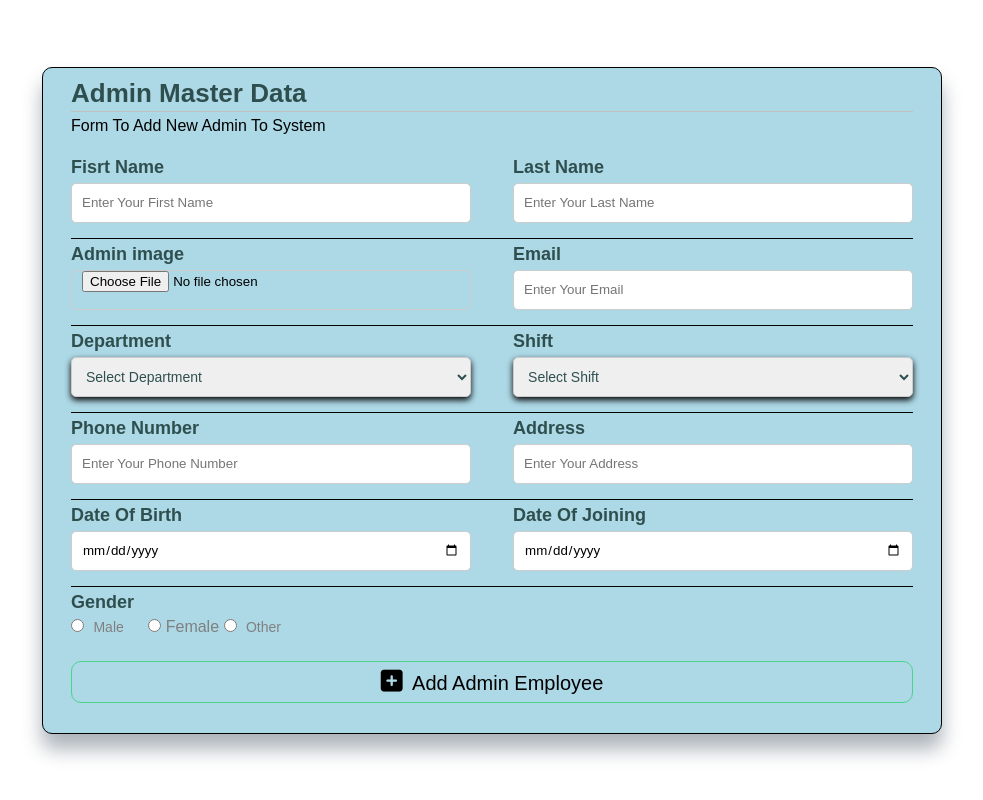
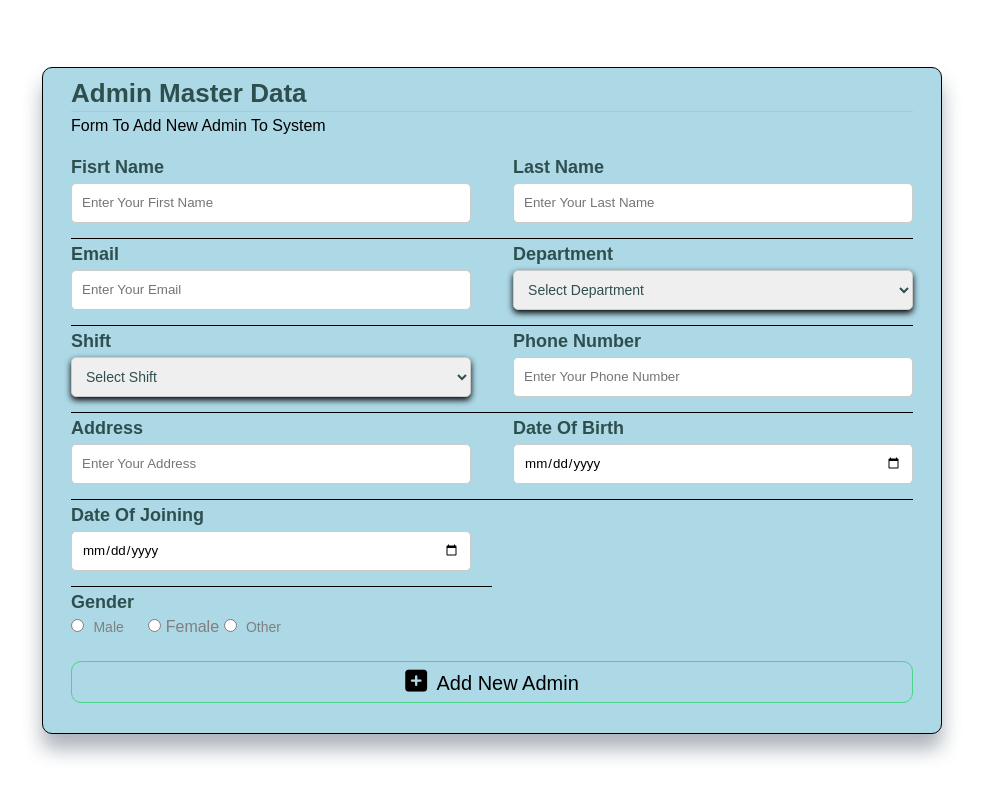
Before and after one commit to Abhishek200-1/Payroll-Management-System, a PHP site: page /add-admin.php in a window 1280 px wide. Shown: the whole page, without its empty margins (148-1131 px from the left). Run offline with PHP 8.4, Linux system fonts and the light colour scheme; data comes from the database, SQL or seed files in the repository; some libraries are stand-ins or nearby versions.

Commit message:
commit message

```diff
--- a/Admin/add-admin.php
+++ b/Admin/add-admin.php
@@ -4,28 +4,6 @@ include("../Backend/Database/connection.php");
 if (isset($_POST['btn'])) {
     $Firstname = $_POST['Fname'];
     $Lastname = $_POST['Lname'];
-    $image = time() . $_FILES['Image']['name'];
-    if (move_uploaded_file($_FILES['Image']['tmp_name'], $_SERVER['DOCUMENT_ROOT'] . '/Abhishek/Payroll-Management-System/Images/employee_image/' . $image)) {
-        $target_file = $_SERVER['DOCUMENT_ROOT'] . '/Abhishek/Payroll-Management-System/Images/employee_image/' . $image;
-        $imageFileType = strtolower(pathinfo($target_file, PATHINFO_EXTENSION));
-        $picname = basename($_FILES['Image']['name']);
-        $photo = time() . $picname;
-        if ($imageFileType != "jpg" && $imageFileType != "jpeg" && $imageFileType != "png") { ?>
-            <script>
-                alert("please upload image having extension .jpg/.jpeg/.png");
-            </script>\
-        <?php
-        } else if ($_FILES['image']['size'] > 20000000) { ?>
-            <script>
-                alert("please image exceed the size of 2 MB");
-            </script>\
-<?php
-        } else {
-            $pic_upload = 1;
-        }
-        if ($pic_upload == 1) {
-        }
-    }
     $Email = $_POST['mail'];
     $Department = $_POST['depart'];
     $Shift = $_POST['shift'];
@@ -36,11 +14,15 @@ if (isset($_POST['btn'])) {
     $Gender = $_POST['gender'];
 
 
-    $q = "insert into `tbladdemployee` (First_Name,Last_Name,Image,Email,Department,Shift,Pnumber,Address,Date_of_birth,Date_of_joining,Gender) values ('$Firstname','$Lastname','$image','$Email','$Department','$Shift','$Pnumber','$Address','$Dateofbirth','$Dateofjoining','$Gender')";
+    $q = "insert into `tbladdadmin` (First_Name,Last_Name,Email,Department,Shift_Name,Phone_Number,Address,Date_of_birth,Date_of_joining,Gender) values ('$Firstname','$Lastname','$Email','$Department','$Shift','$Pnumber','$Address','$Dateofbirth','$Dateofjoining','$Gender')";
     $result = mysqli_query($conn, $q);
     if ($result) {
         // echo "<script>alert('Record Inserted Successfully');</script>";
-        header('location:../../../Admin/Master/Employee/display-add-employee.php');
+        header('location:../Admin/display-add-admin.php');
+    }
+    else
+    {
+        echo "Error found : " . mysqli_error($conn);
     }
 }
 ?>
@@ -53,7 +35,7 @@ if (isset($_POST['btn'])) {
     <link rel="stylesheet" href="../src/css/style-emp.css">
     <link rel="stylesheet" href="https://cdnjs.cloudflare.com/ajax/libs/font-awesome/4.7.0/css/font-awesome.min.css">
     <script src="https://kit.fontawesome.com/81aa89284e.js" crossorigin="anonymous"></script>
-    <title>Add-New Admin Dashbord</title>
+    <title>Document</title>
 </head>
 
 <body>
@@ -73,10 +55,10 @@ if (isset($_POST['btn'])) {
                         <input type="text" placeholder="Enter Your Last Name" name="Lname" required>
                     </div>
 
-                    <div class="input-box">
+                    <!-- <div class="input-box">
                         <label for="name">Admin image</label>
                         <input type="file" placeholder="Enter Your First Name" data-parsley-trigger="keyup" name="Image" class="form-control" required />
-                    </div>
+                    </div> -->
 
                     <div class="input-box">
                         <label for="Email">Email</label>
@@ -156,7 +138,7 @@ if (isset($_POST['btn'])) {
                     </div>
                 </div>
                 <div class="button-container">
-                    <button type="submit" name="btn"><i class="fa-solid fa-square-plus"></i> Add Admin Employee</button>
+                    <button type="submit" name="btn"><i class="fa-solid fa-square-plus"></i> Add New Admin</button>
                 </div>
             </div>
         </form>
--- a/Admin/display-add-Admin.php
+++ b/Admin/display-add-Admin.php
@@ -11,7 +11,7 @@
     <div class="container-fluid">
         <div class="table-uppar">
             <div class="Button-container">
-                <Button type="button" class="btn btn-light" onclick="location.href='../../../Dist/MainDashbord.php'"><i class="fa-solid fa-arrow-left me-2"></i>Go Back</Button>
+                <Button type="button" class="btn btn-light" onclick="location.href='../Dist/MainDashbord.php'"><i class="fa-solid fa-arrow-left me-2"></i>Go Back</Button>
             </div>
             <div class="d-flex" role="search">
                 <input class="form-control me-2" type="search" placeholder="Search" aria-label="Search">
--- a/Backend/Update/update-add-admin.php
+++ b/Backend/Update/update-add-admin.php
@@ -65,7 +65,6 @@ $row = mysqli_fetch_assoc($updateresult);
 $Emp_Id = $row['Id'];
 $name = $row['First_Name'];
 $lastname = $row['Last_Name'];
-$image = $row['Image'];
 $Email = $row['Email'];
 $Shift=$row['Shift_Name'];
 $Phone_Number = $row['Phone_Number'];
```
Also changed, not shown: Backend/Update/update-add-employee.php (+17 -43 lines).
